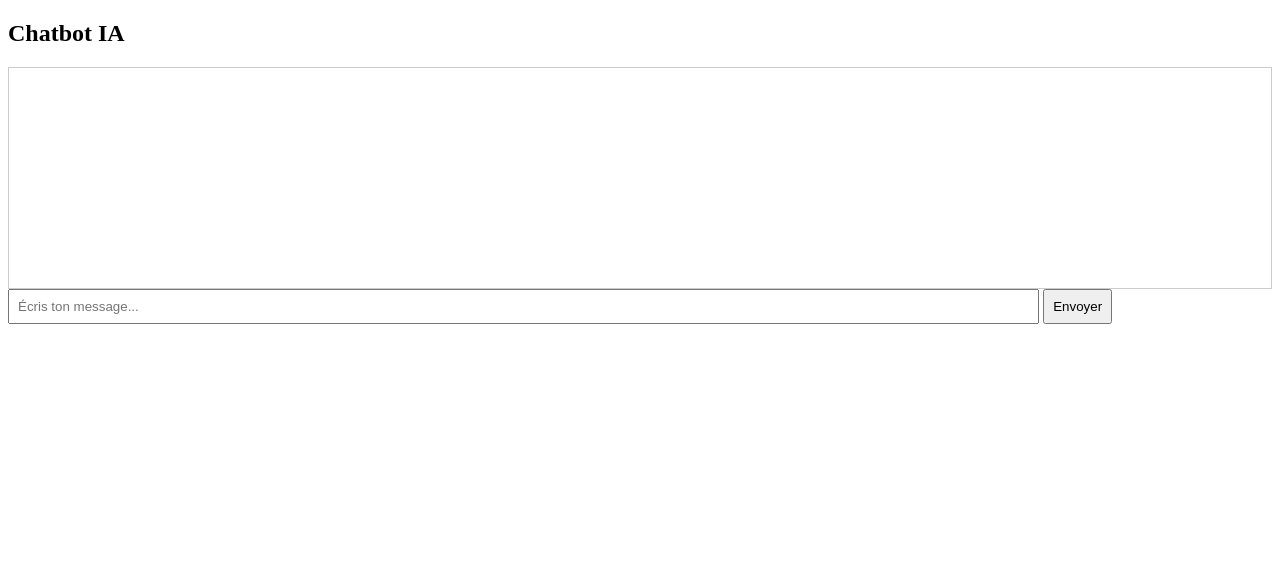
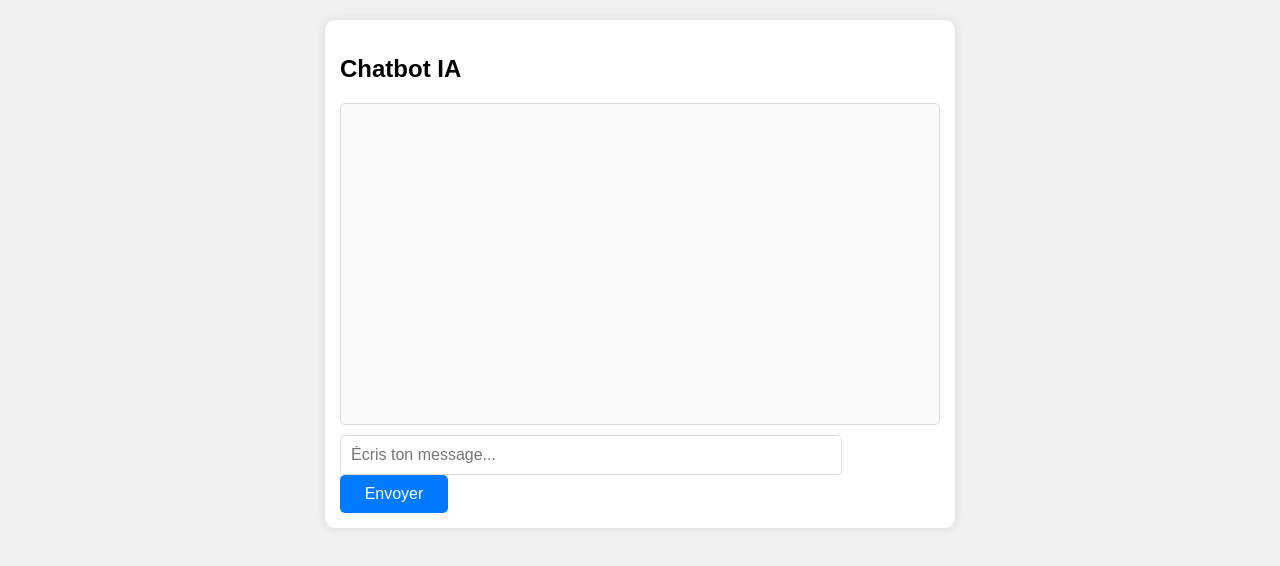
Before and after one commit to nadirm5/ai-multitool, a plain HTML site: page templates/index.html in a window 1280 px wide. Drawn offline with Linux system fonts and the light colour scheme.

Commit message:
Update index.html

```diff
--- a/templates/index.html
+++ b/templates/index.html
@@ -3,52 +3,101 @@
 <head>
     <meta charset="UTF-8" />
     <meta name="viewport" content="width=device-width, initial-scale=1" />
-  <title>Chatbot IA</title>
+    <title>Mon Chatbot IA</title>
     <style>
-    #messages { border: 1px solid #ccc; height: 200px; overflow-y: auto; padding: 10px; }
-    #userinput { width: 80%; padding: 8px; }
-    #sendbtn { padding: 8px; }
+        body {
+            font-family: Arial, sans-serif;
+            background: #f0f0f0;
+            margin: 0;
+            padding: 20px;
+        }
+        #chatbox {
+            width: 100%;
+            max-width: 600px;
+            margin: 0 auto;
+            background: white;
+            border-radius: 10px;
+            padding: 15px;
+            box-shadow: 0 0 10px rgba(0,0,0,0.1);
+        }
+        #messages {
+            height: 300px;
+            overflow-y: auto;
+            border: 1px solid #ddd;
+            padding: 10px;
+            margin-bottom: 10px;
+            background: #fafafa;
+            border-radius: 5px;
+        }
+        #userinput {
+            width: 80%;
+            padding: 10px;
+            border: 1px solid #ddd;
+            border-radius: 5px;
+            font-size: 16px;
+        }
+        #sendbtn {
+            width: 18%;
+            padding: 10px;
+            background: #007bff;
+            color: white;
+            border: none;
+            border-radius: 5px;
+            font-size: 16px;
+            cursor: pointer;
+        }
+        #sendbtn:hover {
+            background: #0056b3;
+        }
     </style>
 </head>
 <body>
+    <div id="chatbox">
         <h2>Chatbot IA</h2>
         <div id="messages"></div>
         <input id="userinput" type="text" placeholder="Écris ton message..." />
         <button id="sendbtn">Envoyer</button>
+    </div>
 
     <script>
-    const messagesDiv = document.getElementById("messages");
-    const input = document.getElementById("userinput");
-    const sendBtn = document.getElementById("sendbtn");
+        const messagesDiv = document.getElementById('messages');
+        const input = document.getElementById('userinput');
+        const sendBtn = document.getElementById('sendbtn');
 
         function appendMessage(text, fromUser) {
-      const msg = document.createElement("div");
+            const msg = document.createElement('div');
             msg.textContent = text;
             msg.style.padding = "8px";
             msg.style.margin = "5px 0";
-      msg.style.background = fromUser ? "#d1e7dd" : "#f8d7da";
-      msg.style.textAlign = fromUser ? "right" : "left";
+            msg.style.borderRadius = "5px";
+            if (fromUser) {
+                msg.style.background = "#d1e7dd";
+                msg.style.textAlign = "right";
+            } else {
+                msg.style.background = "#f8d7da";
+                msg.style.textAlign = "left";
+            }
             messagesDiv.appendChild(msg);
             messagesDiv.scrollTop = messagesDiv.scrollHeight;
         }
 
-    sendBtn.addEventListener("click", () => {
+        sendBtn.addEventListener('click', () => {
             const text = input.value.trim();
             if (!text) return;
             appendMessage(text, true);
-      input.value = "";
+            input.value = '';
 
-      fetch("/ask", {
-        method: "POST",
-        headers: { "Content-Type": "application/json" },
+            fetch('/ask', {
+                method: 'POST',
+                headers: { 'Content-Type': 'application/json' },
                 body: JSON.stringify({ mode: "text", message: text })
             })
             .then(res => res.json())
             .then(data => {
-        if(data.reply){
+                if (data.error) {
+                    appendMessage("Erreur: " + data.error, false);
+                } else {
                     appendMessage(data.reply, false);
-        } else {
-          appendMessage("Erreur : pas de réponse", false);
                 }
             })
             .catch(() => {
@@ -56,8 +105,8 @@
             });
         });
 
-    input.addEventListener("keydown", e => {
-      if(e.key === "Enter"){
+        input.addEventListener('keydown', (e) => {
+            if (e.key === 'Enter') {
                 sendBtn.click();
             }
         });
```
Lines whose indentation alone changed are shown as unchanged.
